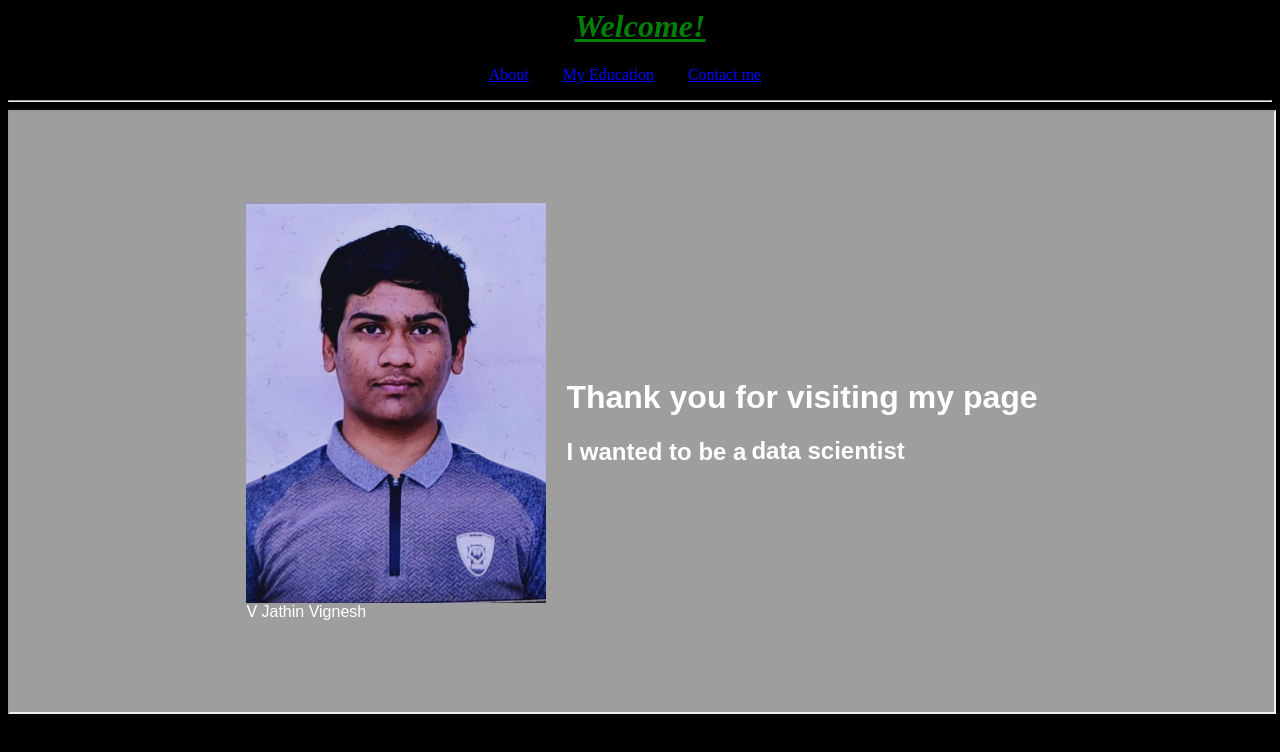
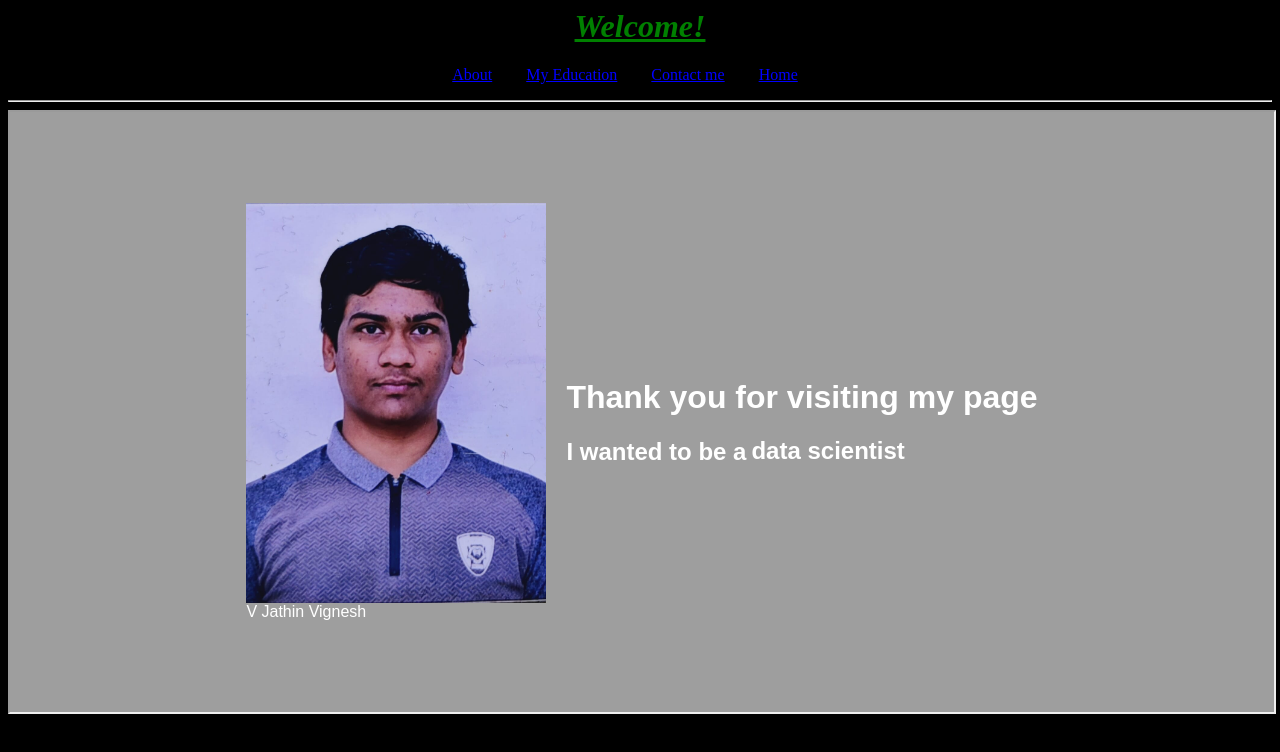
Before and after one commit to jathin-vignesh/webstite, a plain HTML site: page index.html in a window 1280 px wide. Drawn offline with Linux system fonts and the light colour scheme.

Commit message:
Update index.html

```diff
--- a/index.html
+++ b/index.html
@@ -6,7 +6,7 @@
     <body>
         <center>
             <h1><u>Welcome!</u></h1>
-            <p><a href="about.html" target="default">About</a>   <a href="education.html" target="default">My Education</a>  <a href="contact.html" target="default">Contact me</a></p>
+            <p><a href="about.html" target="default">About</a>   <a href="education.html" target="default">My Education</a>  <a href="contact.html" target="default">Contact me</a>    <a href="default.html" target="default">Home</a></p>
         </center>
         <hr>
         <iframe height="600px" width="100%" name="default" src="default.html"></iframe>
```
